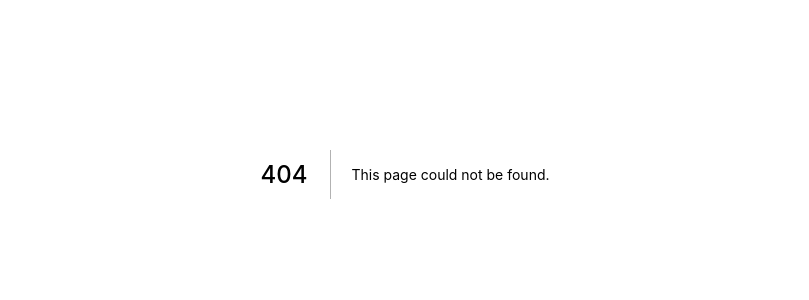
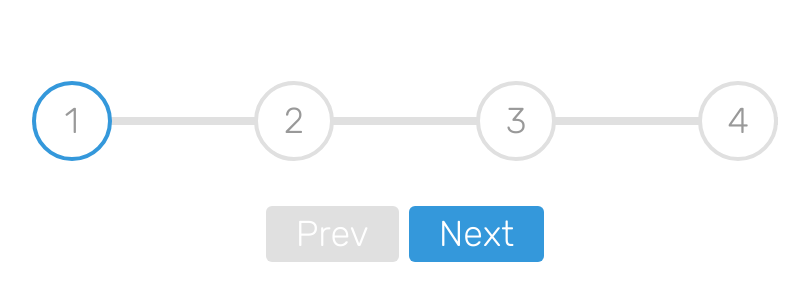
Before and after one commit to mldc18/50-projects-in-50-days, a Next.js app: page /progress-steps in a window 1280 px wide. Before the commit this address had no page. Shown: the part 226-526 px from the top of the page, without its empty margins (235-1044 px from the left). Built offline with nearby package versions, Linux system fonts and the light colour scheme.

Commit message:
[PROJ-02] Created Progress Steps Project

```diff
--- /dev/null
+++ b/components/progress-steps/circle.js
@@ -0,0 +1,19 @@
+import styled from "styled-components";
+
+const Circle = (props) => {
+  const { className, children } = props;
+
+  return <CircleWrapper className={className}>{children}</CircleWrapper>;
+};
+
+const CircleWrapper = styled.div.attrs({
+  className: `
+          bg-[#fff] text-[#999] rounded-full h-10 w-10 sm:h-20 sm:w-20
+          flex items-center justify-center
+          border-solid border-4 border-[#e0e0e0]
+          transition duration-500 ease in circle
+          ${(props) => props.isActive && "active"}
+      `,
+})``;
+
+export default Circle;
--- a/package.json
+++ b/package.json
@@ -11,7 +11,8 @@
   "dependencies": {
     "next": "12.1.6",
     "react": "18.2.0",
-    "react-dom": "18.2.0"
+    "react-dom": "18.2.0",
+    "styled-components": "^5.3.5"
   },
   "devDependencies": {
     "autoprefixer": "^10.4.7",
--- /dev/null
+++ b/pages/progress-steps/index.js
@@ -0,0 +1,74 @@
+import { useState } from "react";
+import styled from "styled-components";
+import Circle from "../../components/progress-steps/circle";
+
+const ProgressSteps = () => {
+  const [currentProgress, setCurrentProgress] = useState(0);
+  const isPreviousButtonDisabled = currentProgress === 0 && true;
+  const isNextButtonDisabled = currentProgress === 3 && true;
+  const progressWidth = ((currentProgress / 3) * 100).toString() + "%";
+
+  function handlePrevious() {
+    setCurrentProgress((prevState) => prevState - 1);
+  }
+
+  function handleNext() {
+    setCurrentProgress((prevState) => prevState + 1);
+  }
+
+  const progressSteps = circleData.map((content, index) => (
+    <Circle className={`${index <= currentProgress && "active"}`}>
+      {content}
+    </Circle>
+  ));
+
+  return (
+    <div className="font-Rubik font-light flex h-screen items-center justify-center m-auto text-2xl sm:text-3xl md:text-4xl w-10/12 lg:w-7/12 overflow-hidden">
+      <div className="container text-center">
+        <ProgressContainer>
+          <Progress style={{ width: progressWidth }} />
+          {progressSteps}
+        </ProgressContainer>
+
+        <div className="text-2xl sm:text-4xl">
+          <button
+            className="btn mr-4"
+            onClick={handlePrevious}
+            disabled={isPreviousButtonDisabled}
+          >
+            Prev
+          </button>
+          <button
+            className="btn"
+            onClick={handleNext}
+            disabled={isNextButtonDisabled}
+          >
+            Next
+          </button>
+        </div>
+      </div>
+    </div>
+  );
+};
+
+const ProgressContainer = styled.div.attrs({
+  className: `
+    progress-container flex justify-between
+    relative mb-10 w-full max-w-10/12
+
+    before:bg-[#e0e0e0] before:absolute before:top-2/4 before:left-0
+    before:h-2 before:w-full before:z-[-1] before:content-['']
+    before:-translate-y-2/4
+    `,
+})``;
+
+const Progress = styled.div.attrs({
+  className: `
+    bg-sky-500 absolute top-2/4 left-0 h-2
+    -translate-y-2/4 z-[-1] transition duration-500 ease-in
+    `,
+})``;
+
+const circleData = [1, 2, 3, 4];
+
+export default ProgressSteps;
--- a/styles/globals.css
+++ b/styles/globals.css
@@ -26,3 +26,29 @@ a {
 .panel.active p {
   opacity: 1;
 }
+
+.circle.active {
+  border-color: #3498db;
+}
+
+.btn {
+  background: #3498db;
+  color: #fff;
+  cursor: pointer;
+  border: 0;
+  border-radius: 6px;
+  padding: 8px 30px;
+  margin: 5px;
+}
+
+.btn:active {
+  transform: scale(0.98);
+}
+
+.btn:focus {
+  outline: 0;
+}
+
+.btn:disabled {
+  background-color: #e0e0e0;
+}
```
Also changed, not shown: 1 other file (tests, documents, lock files or other folders).
